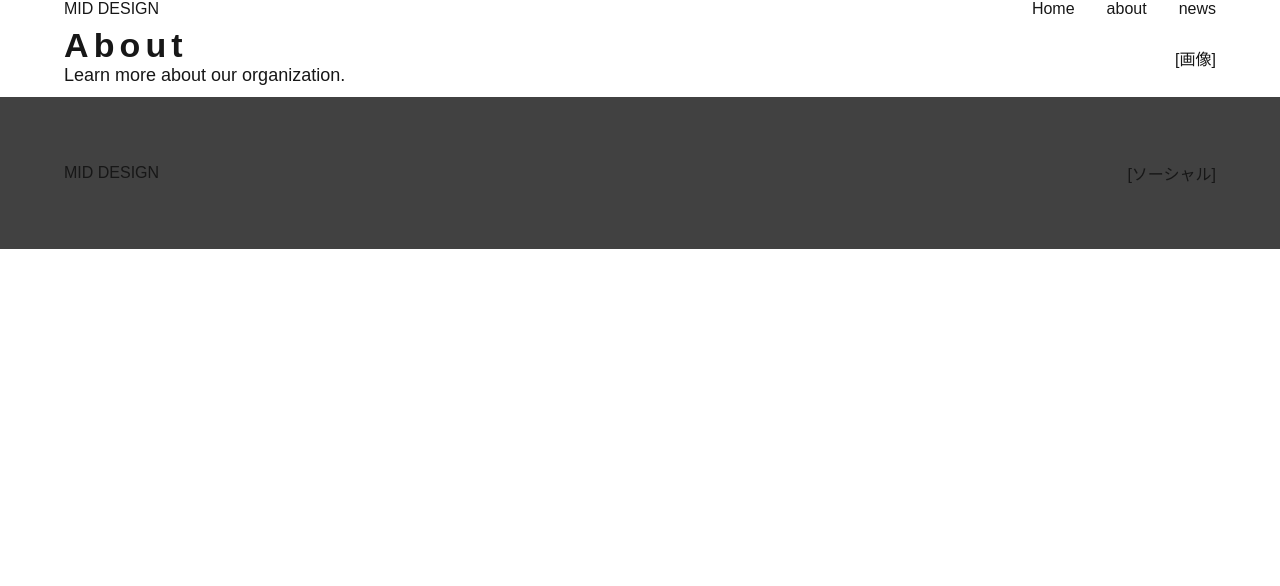
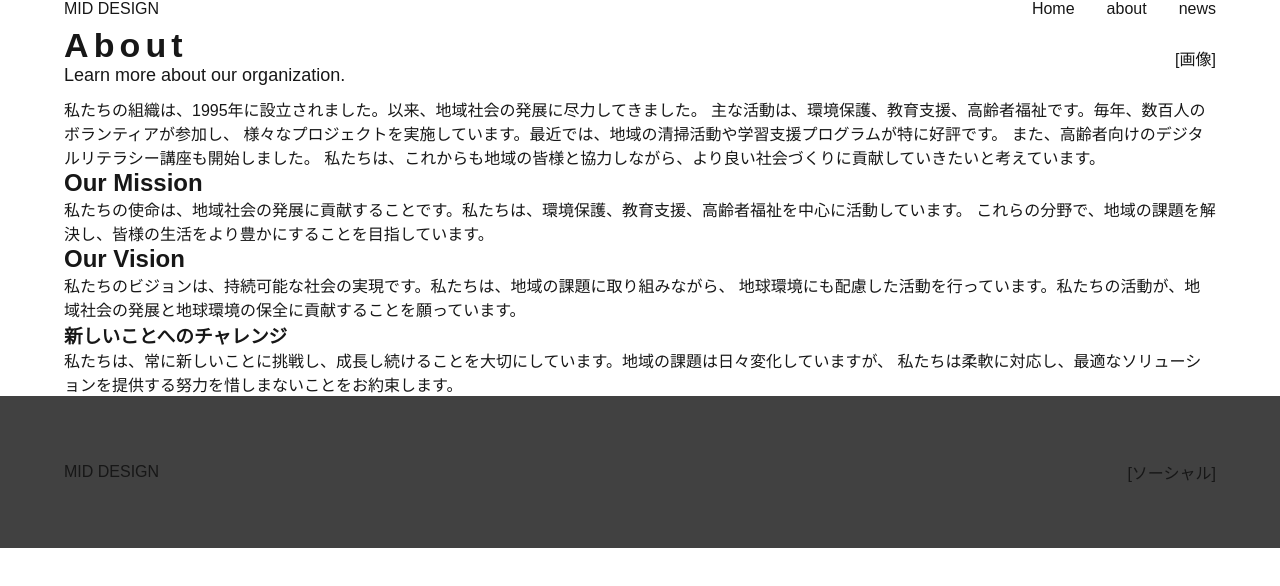
Before and after one commit to suzukiyoshihisa/next, a Next.js app: page /about in a window 1280 px wide. Shown: the top 586 px of the page. Built offline with nearby package versions, Linux system fonts and the light colour scheme.

Commit message:
aboutにテスト文章を追加

```diff
--- a/app/about/page.js
+++ b/app/about/page.js
@@ -5,6 +5,28 @@ export default function About() {
   return (
     <Container>
       <Hero title="About" description="Learn more about our organization."/>
+      <p>
+        私たちの組織は、1995年に設立されました。以来、地域社会の発展に尽力してきました。
+        主な活動は、環境保護、教育支援、高齢者福祉です。毎年、数百人のボランティアが参加し、
+        様々なプロジェクトを実施しています。最近では、地域の清掃活動や学習支援プログラムが特に好評です。
+        また、高齢者向けのデジタルリテラシー講座も開始しました。
+        私たちは、これからも地域の皆様と協力しながら、より良い社会づくりに貢献していきたいと考えています。
+      </p>
+      <h2>Our Mission</h2>
+      <p>
+        私たちの使命は、地域社会の発展に貢献することです。私たちは、環境保護、教育支援、高齢者福祉を中心に活動しています。
+        これらの分野で、地域の課題を解決し、皆様の生活をより豊かにすることを目指しています。
+      </p>
+      <h2>Our Vision</h2>
+      <p>
+        私たちのビジョンは、持続可能な社会の実現です。私たちは、地域の課題に取り組みながら、
+        地球環境にも配慮した活動を行っています。私たちの活動が、地域社会の発展と地球環境の保全に貢献することを願っています。
+      </p>
+      <h3>新しいことへのチャレンジ</h3>
+      <p>
+        私たちは、常に新しいことに挑戦し、成長し続けることを大切にしています。地域の課題は日々変化していますが、
+        私たちは柔軟に対応し、最適なソリューションを提供する努力を惜しまないことをお約束します。
+      </p>
     </Container>
   );
 }
```
